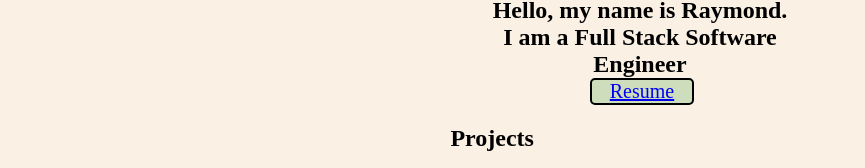
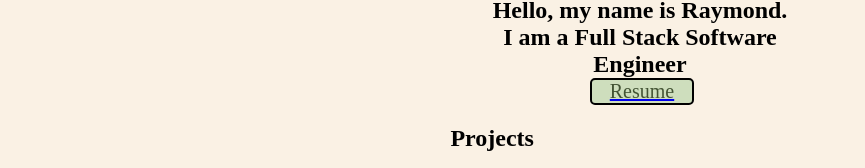
Before and after one commit to 1998rtran/RaymondPortfolio, a Next.js app in the folder ray-portfolio/: page / in a window 1280 px wide. Shown: the part 279-447 px from the top of the page, without its empty margins (0-865 px from the left). Built offline with nearby package versions, Linux system fonts and the light colour scheme.

Commit message:
fixed positioning for github repo link

```diff
--- a/ray-portfolio/src/pages/styles.css
+++ b/ray-portfolio/src/pages/styles.css
@@ -43,6 +43,7 @@ body {
   text-align: center;
   background-color: #CEDEBD;
   margin: auto;
+  color: #435334;
 }
 
 .resumebutton:hover {
@@ -69,7 +70,7 @@ body {
 .projectlink{
   position: absolute;
   z-index: 4;
-  top: 260px;
+  top: 82%;
   right: 0;
   background-color: rgba(128, 128, 128, 0.8);
   max-height: 40px;
```
